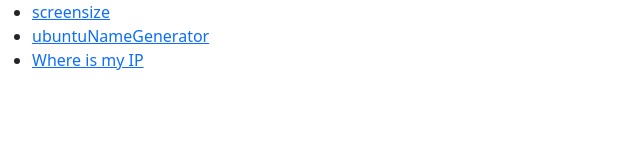
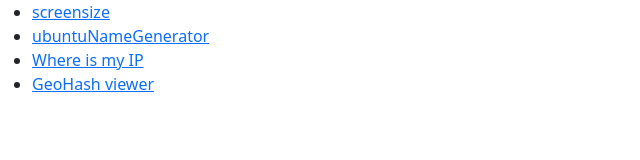
Before and after one commit to mattonem/mattonem.github.io, a plain HTML site: page index.html in a window 1280 px wide. Shown: the whole page, without its empty margins (0-640 px from the left). Drawn offline with nearby package versions, Linux system fonts and the light colour scheme.

Commit message:
Update index.html

```diff
--- a/index.html
+++ b/index.html
@@ -15,6 +15,9 @@
     <li>
       <a href="PJSIPGeolocationWebApp">Where is my IP</a>
     </li>
+     <li>
+      <a href="WCGeohashWebApp">GeoHash viewer</a>
+    </li>
   </ul>
 </body>
 
```
